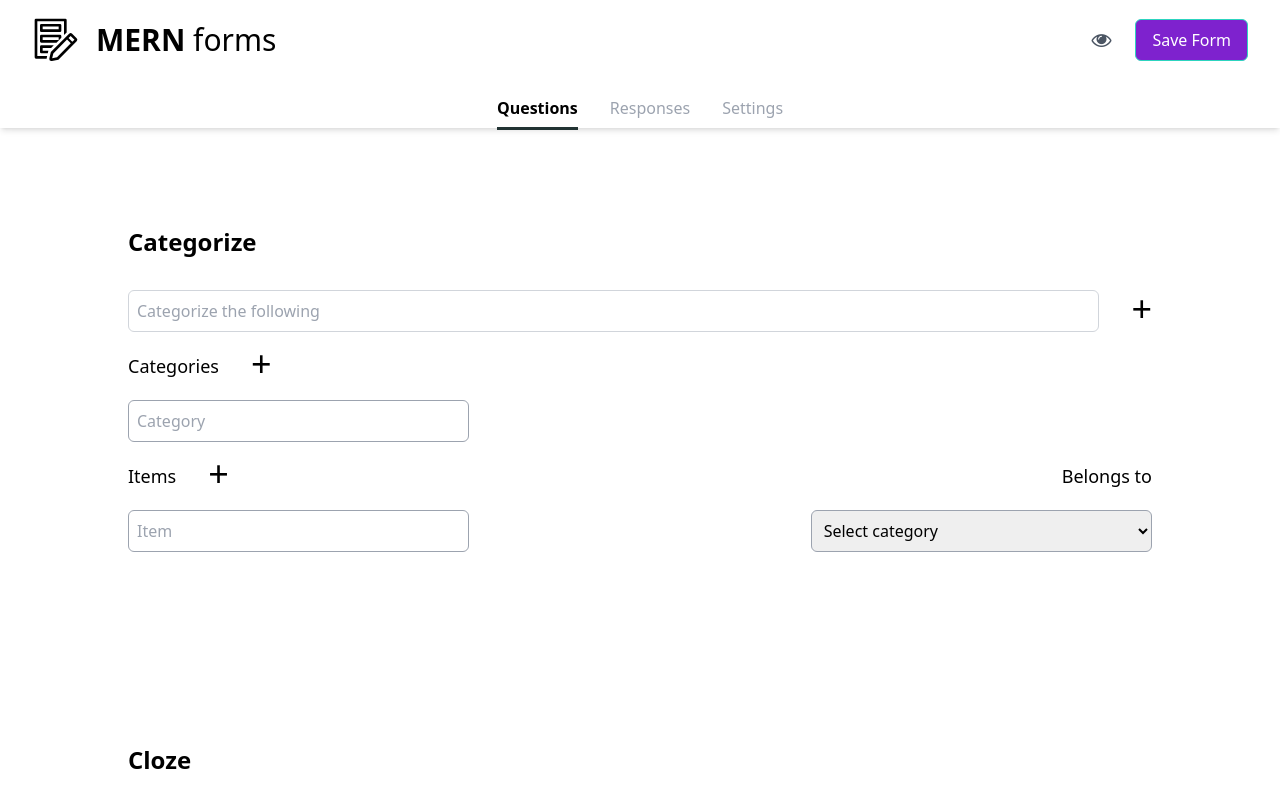
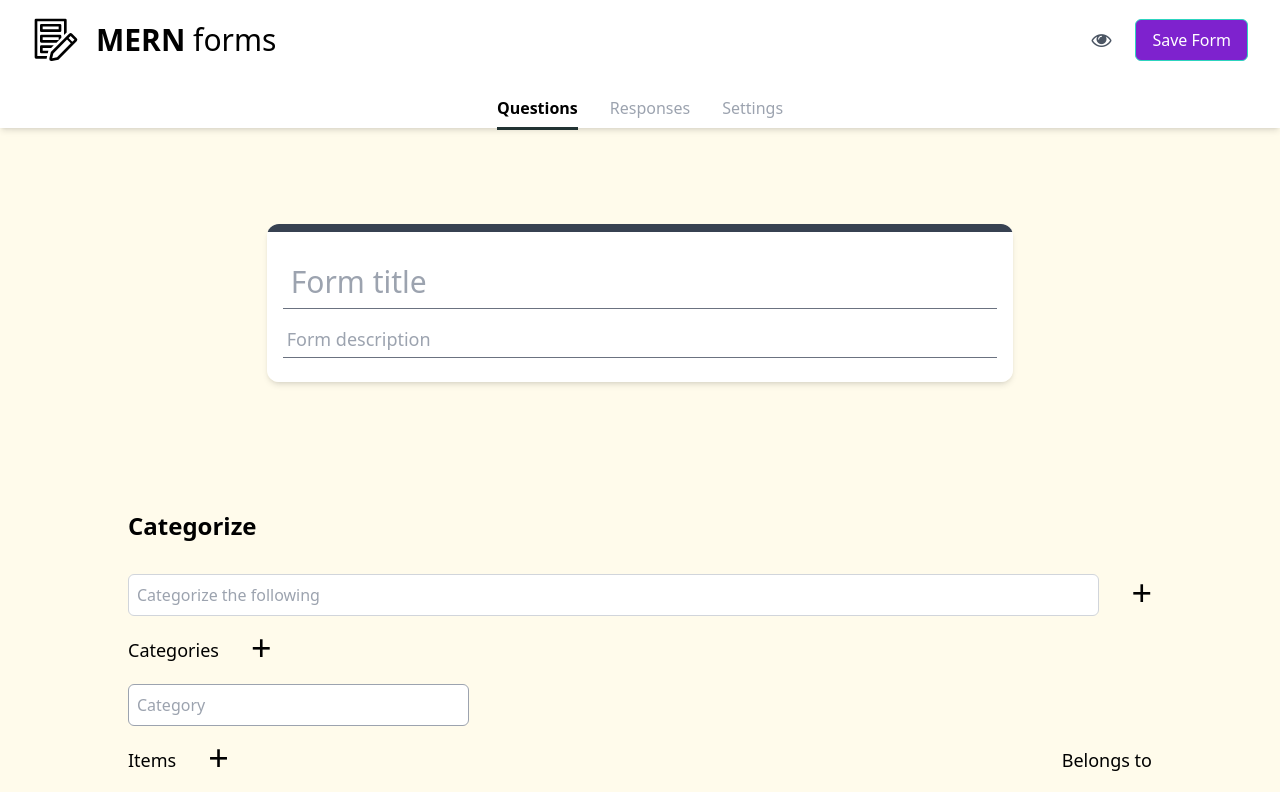
Before and after one commit to osSidd/mern-forms, a React (Vite) app in the folder client/: page /forms/questions in a window 1280 px wide. Shown: the top 792 px of the page. Built offline with nearby package versions, Linux system fonts and the light colour scheme.

Commit message:
added heading ui

```diff
--- a/client/src/pages/formBuilder.jsx
+++ b/client/src/pages/formBuilder.jsx
@@ -64,15 +64,24 @@ export default function FormBuilder(){
                 </div>
                 <div className="text-center mt-4 pb-2">
                     <NavLink className='mx-4 pb-2 font-semibold' to='/forms/questions'>Questions</NavLink>
-                    <NavLink className='mx-4 text-gray-400' to='/forms/responses'>Responses</NavLink>
-                    <NavLink className='mx-4 text-gray-400' to='/forms/settings'>Settings</NavLink>
+                    <NavLink className='mx-4 text-gray-400 pointer-events-none' to='/forms/responses'>Responses</NavLink>
+                    <NavLink className='mx-4 text-gray-400 pointer-events-none' to='/forms/settings'>Settings</NavLink>
                 </div>
             </header>
-            <label className='mt-8 mx-auto block' htmlFor="heading">Form heading:</label>
-            <input className='w-5/12 p-2' placeholder="Enter form heading" type="text" name="heading" value={heading} onChange={e => setHeading(e.target.value)}/>
-            <Categorize categorize={categorize}/>
-            <Cloze cloze={cloze}/>
-            <Comprehension comprehension={comprehension}/>
+            <main className="pt-24 bg-amber-50">
+                <div className="rounded-xl overflow-hidden shadow-md w-7/12 mx-auto mt-32">
+                <div className="px-4  py-6 w-full mx-auto bg-white border-t-gray-700 border-t-8">
+                    <label aria-label="form-title" className='hidden' htmlFor="heading">Form title</label>
+                    <input className='block mx-auto w-full p-2 text-3xl outline-none border-gray-500 border-b border-x-0 border-t-0 rounded-none focus:border-b-2' placeholder="Form title" type="text" name="heading" value={heading} onChange={e => setHeading(e.target.value)}/>
+
+                    <label aria-label="form-description" htmlFor="description" className="hidden">description</label>
+                    <input type="text" placeholder="Form description" className='block mt-3 mx-auto p-1 w-full text-lg outline-none border-gray-500 border-b border-x-0 border-t-0 rounded-none focus:border-b-2'/>
+                </div>
+                </div>
+                <Categorize categorize={categorize}/>
+                <Cloze cloze={cloze}/>
+                <Comprehension comprehension={comprehension}/>
+            </main>
         </>
     )
 }
```
